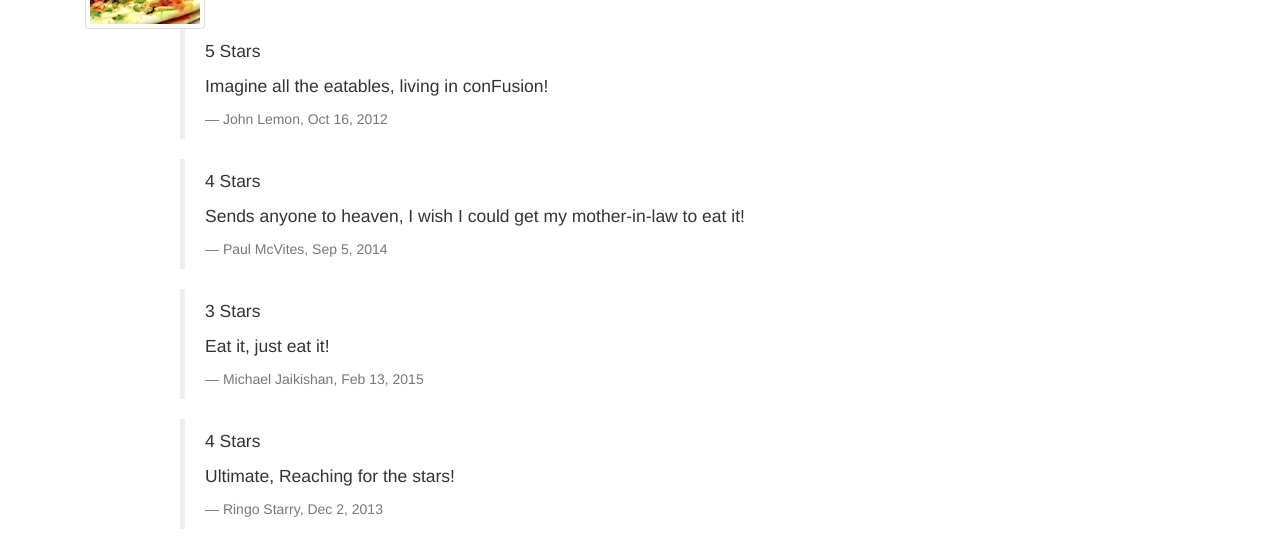
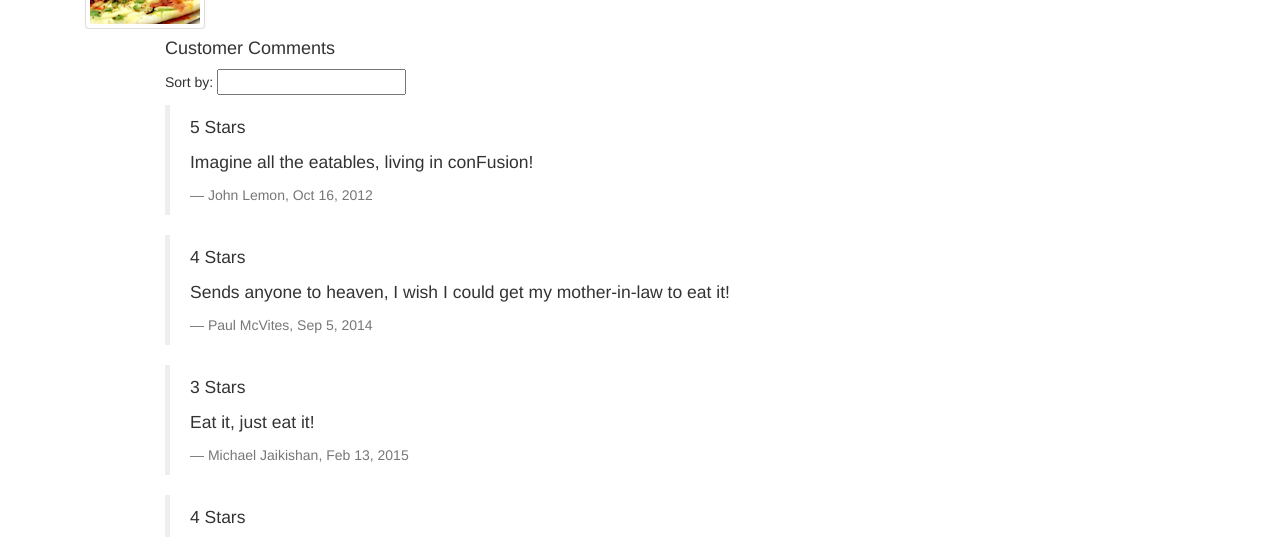
Before and after one commit to minhdao/conFusion_AngJS, a website: page app/dishdetail.html in a window 1280 px wide. Shown: the part 191-728 px from the top of the page. Drawn offline with nearby package versions, Linux system fonts and the light colour scheme.

Commit message:
add in 2 rows; 1 for comment filter and 1 for the comments themselves

```diff
--- a/app/dishdetail.html
+++ b/app/dishdetail.html
@@ -46,6 +46,13 @@
                         </div>
                     </div>
                     <div class="col-xs-9 col-xs-offset-1">
+                        <div class="row">
+                            <h4>Customer Comments</h4>
+                            <p class="pull-left">Sort by:
+                              <input ng-model="filter" type="text">
+                            </p>
+                        </div>
+                        <div class="row">
                             <blockquote ng-repeat="comment in dish.comments | orderBy:filter">
                               <p>
                                 {{comment.rating}} Stars
@@ -55,6 +62,7 @@
                               </p>
                               <footer>{{comment.author}}, {{comment.date | date:MMMdyyyy}}</footer>
                             </blockquote>
+                        </div>
                     </div>
                     <div class="col-xs-9 col-xs-offset-1" ng-controller="DishCommentController">
                         <ul class="list-unstyled">
```
Lines whose indentation alone changed are shown as unchanged.
